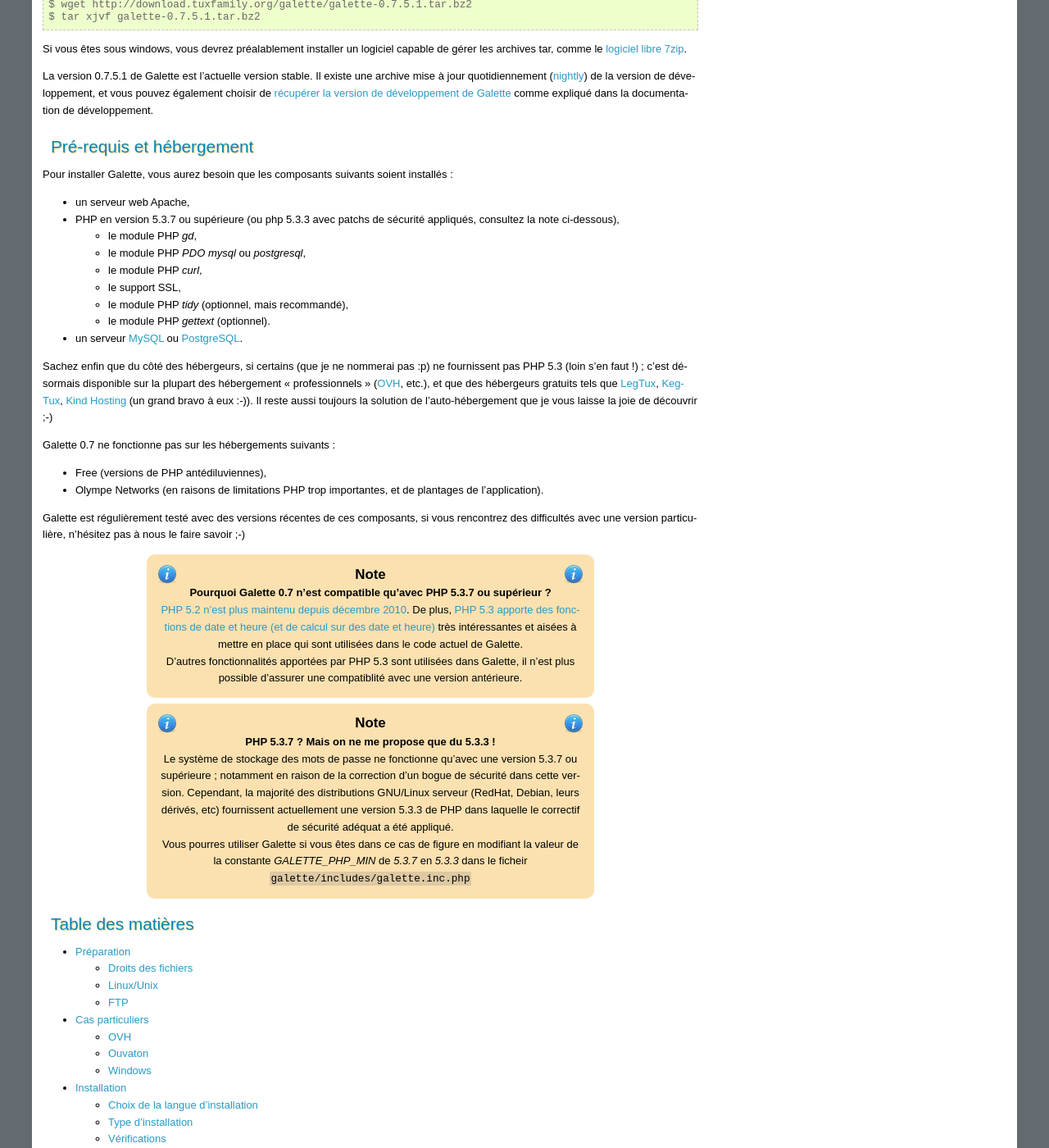
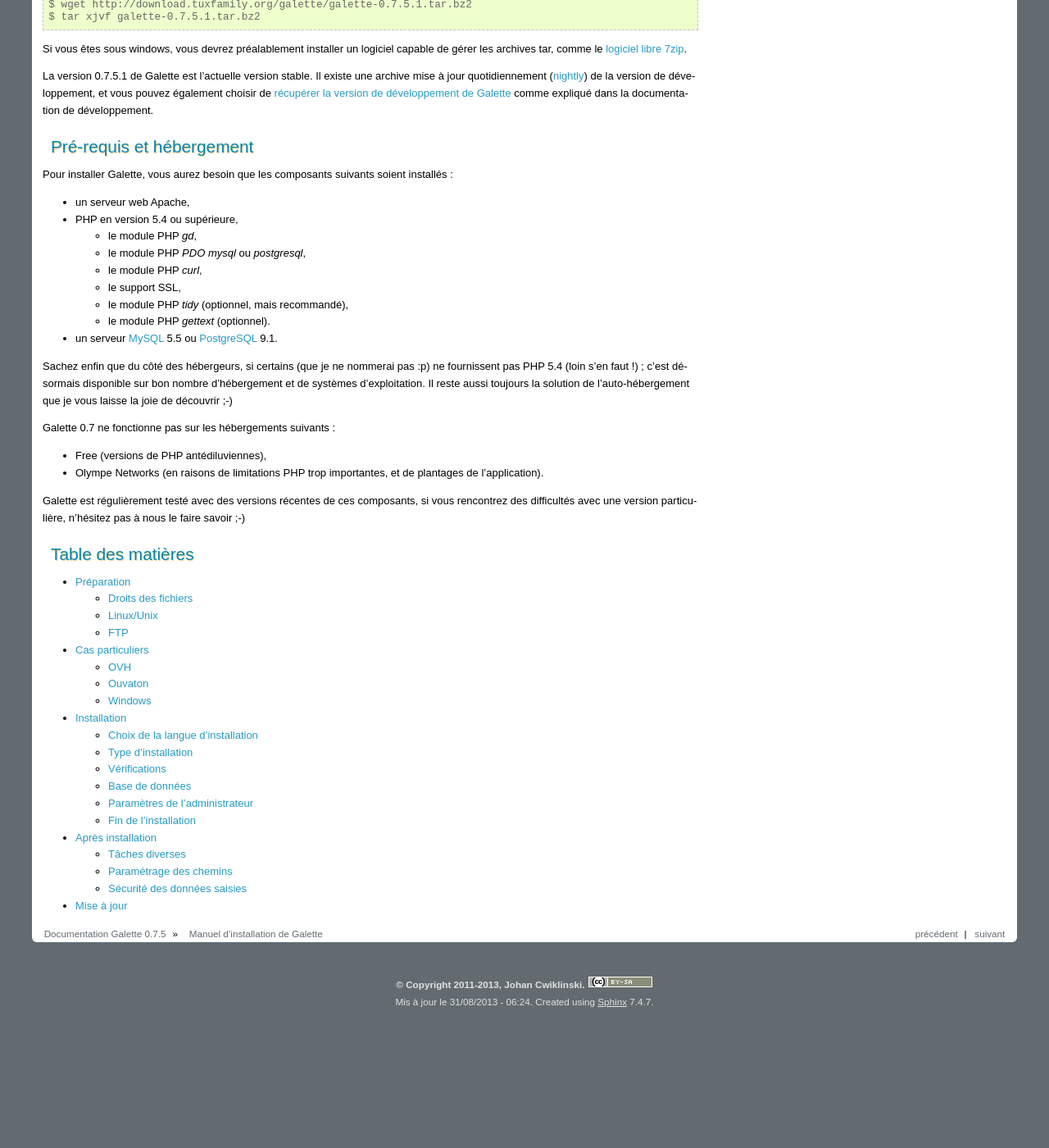
Before and after one commit to galette/galettedoc, a Sphinx documentation site: the page built from source/installation/index.rst, in a window 1280 px wide and 1400 px high, scrolled down 443 px. Shown: the whole window at 82% size. Built offline with Sphinx 7.4.7, drawn with Linux system fonts in a browser that asks for light colours; after the commit the page ends 1676 px from its top, so only the background shows below that.

Commit message:
Requiert PHP >= 5.4; refs #692

```diff
--- a/source/development/codage.rst
+++ b/source/development/codage.rst
@@ -6,7 +6,7 @@
 Le code source de Galette
 *************************
 
-Galette est un logiciel libre sous licence GPL version 3, écrit en PHP. À compter de la version 0.7, Galette utilise certaines fonctions qui sont apparues dans PHP 5.3 (sorti le 30 juin 2009), et n'est donc plus compatible avec les versions de PHP plus anciennes.
+Galette est un logiciel libre sous licence GPL version 3, écrit en PHP. À compter de la version 0.7.6, Galette utilise certaines fonctions qui sont apparues dans PHP 5.4 (sorti le 1er mars 2012), et n'est donc plus compatible avec les versions de PHP plus anciennes.
 
 Nomenclature des fichiers
 =========================
--- a/source/development/technical_infos.rst
+++ b/source/development/technical_infos.rst
@@ -55,7 +55,7 @@ password_compat
 
 *Version de la bibliothèque requise :* `1.0.3`
 
-Pour le stockage des mots de passe. Cette bibliothèque n'est pas nécessaire si vous utilisez PHP 5.4 ou utlérieur, elle requiert PHP 5.3.7 minimum (:ref:`voir la note à ce propos... <php537>`).
+Pour le stockage des mots de passe. Cette bibliothèque n'est pas nécessaire si vous utilisez PHP 5.5 ou utlérieur.
 
 .. _smarty:
 
--- a/source/installation/ftp.rst
+++ b/source/installation/ftp.rst
@@ -18,12 +18,11 @@ Cas particuliers
 OVH
 ===
 
-Placer à la racine de l'hébergement un fichier ``.htaccess`` contenant les deux lignes suivantes qui vont respectivement activer le support PHP 5.3, et désactiver la fonctionnalité « guillemets magiques » (qui n'ont de magique que le nom... :-D) :
+Placer à la racine de l'hébergement un fichier ``.htaccess`` contenant la ligne suivante qui va activer le support PHP 5.4 :
 
 .. code-block:: apacheconf
 
-   SetEnv PHP_VER 5_TEST
-   SetEnv MAGIC_QUOTES 0
+   SetEnv PHP_VER 5_4
 
 Ouvaton
 =======
--- a/source/installation/index.rst
+++ b/source/installation/index.rst
@@ -30,7 +30,7 @@ Pré-requis et hébergement
 Pour installer Galette, vous aurez besoin que les composants suivants soient installés  :
 
 * un serveur web Apache,
-* PHP en version 5.3.7 ou supérieure (ou php 5.3.3 avec patchs de sécurité appliqués, consultez la note ci-dessous),
+* PHP en version 5.4 ou supérieure,
 
   * le module PHP `gd`,
   * le module PHP `PDO` `mysql` ou `postgresql`,
@@ -39,9 +39,9 @@ Pour installer Galette, vous aurez besoin que les composants suivants soient ins
   * le module PHP `tidy` (optionnel, mais recommandé),
   * le module PHP `gettext` (optionnel).
 
-* un serveur `MySQL <http://mysql.com>`_ ou `PostgreSQL <http://postgresql.org>`_.
+* un serveur `MySQL <http://mysql.com>`_ 5.5 ou `PostgreSQL <http://postgresql.org>`_ 9.1.
 
-Sachez enfin que du côté des hébergeurs, si certains (que je ne nommerai pas :p) ne fournissent pas PHP 5.3 (loin s'en faut !) ; c'est désormais disponible sur la plupart des hébergement « professionnels » (`OVH <http://ovh.com>`_, etc.), et que des hébergeurs gratuits tels que `LegTux <http://legtux.org/>`_, `KegTux <http://www.kegtux.org/>`_, `Kind Hosting <http://www.kind-hosting.fr/>`_ (un grand bravo à eux :-)). Il reste aussi toujours la solution de l'auto-hébergement que je vous laisse la joie de découvrir ;-)
+Sachez enfin que du côté des hébergeurs, si certains (que je ne nommerai pas :p) ne fournissent pas PHP 5.4 (loin s'en faut !) ; c'est désormais disponible sur bon nombre d'hébergement et de systèmes d'exploitation. Il reste aussi toujours la solution de l'auto-hébergement que je vous laisse la joie de découvrir ;-)
 
 Galette 0.7 ne fonctionne pas sur les hébergements suivants :
 
@@ -49,26 +49,6 @@ Galette 0.7 ne fonctionne pas sur les hébergements suivants :
 * Olympe Networks (en raisons de limitations PHP trop importantes, et de plantages de l'application).
 
 Galette est régulièrement testé avec des versions récentes de ces composants, si vous rencontrez des difficultés avec une version particulière, n'hésitez pas à nous le faire savoir ;-)
-
-.. _php53:
-
-.. note::
-
-   **Pourquoi Galette 0.7 n'est compatible qu'avec PHP 5.3.7 ou supérieur ?**
-
-   `PHP 5.2 n'est plus maintenu depuis décembre 2010 <http://www.php.net/releases/5_2_16.php>`_. De plus, `PHP 5.3 apporte des fonctions de date et heure (et de calcul sur des date et heure) <http://fr.php.net/manual/fr/book.datetime.php>`_ très intéressantes et aisées à mettre en place qui sont utilisées dans le code actuel de Galette.
-
-   D'autres fonctionnalités apportées par PHP 5.3 sont utilisées dans Galette, il n'est plus possible d'assurer une compatiblité avec une version antérieure.
-
-.. _php537:
-
-.. note::
-
-   **PHP 5.3.7 ? Mais on ne me propose que du 5.3.3 !**
-
-   Le système de stockage des mots de passe ne fonctionne qu'avec une version 5.3.7 ou supérieure ; notamment en raison de la correction d'un bogue de sécurité dans cette version. Cependant, la majorité des distributions GNU/Linux serveur (RedHat, Debian, leurs dérivés, etc) fournissent actuellement une version 5.3.3 de PHP dans laquelle le correctif de sécurité adéquat a été appliqué.
-
-   Vous pourres utiliser Galette si vous êtes dans ce cas de figure en modifiant la valeur de la constante `GALETTE_PHP_MIN` de `5.3.7` en `5.3.3` dans le ficheir ``galette/includes/galette.inc.php``
 
 Table des matières
 ------------------
```
